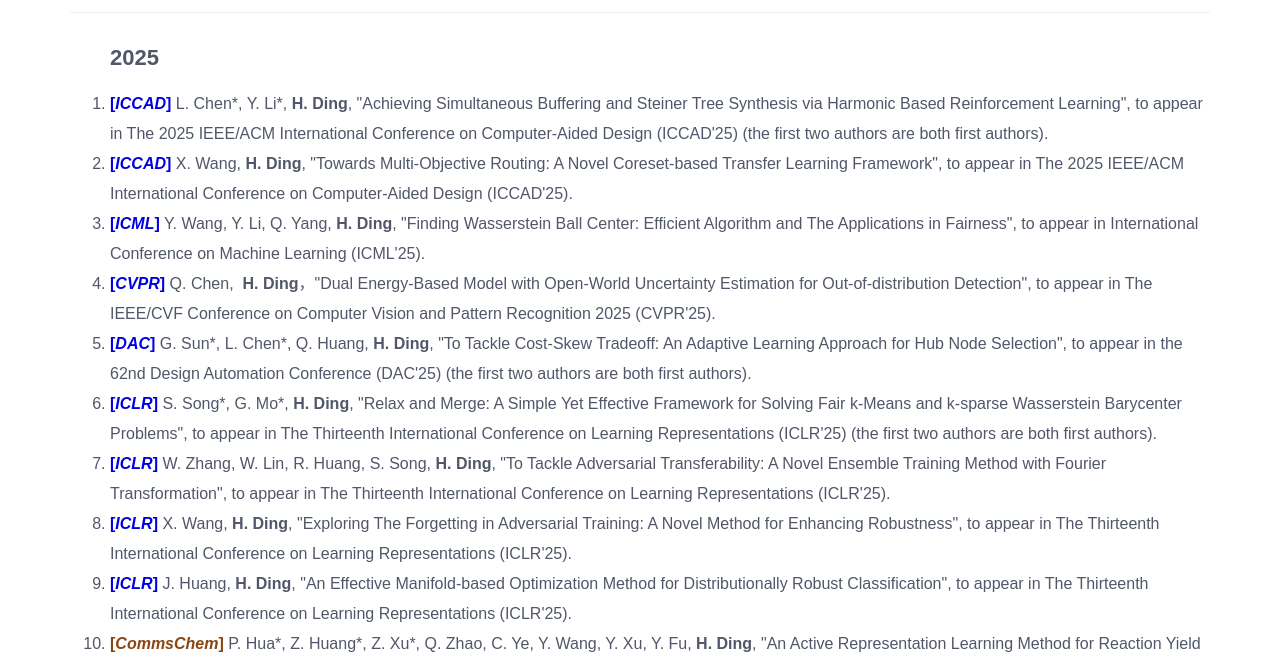
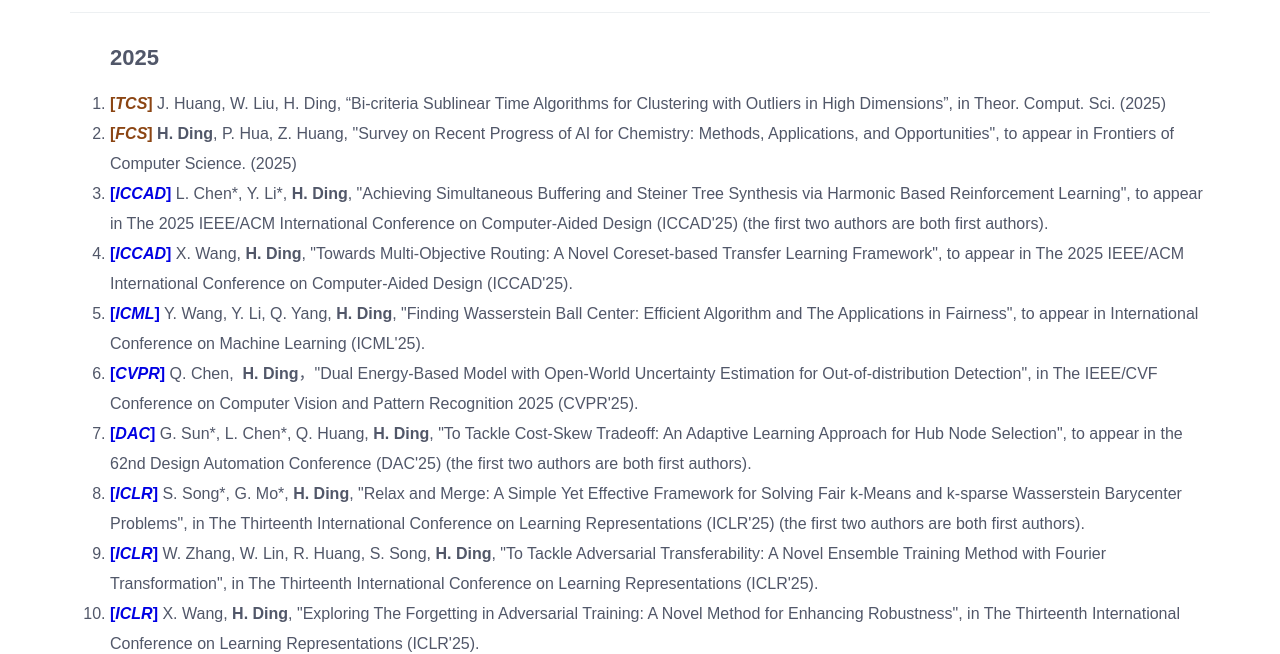
Before and after one commit to hu-ding/hu-ding.github.io, a plain HTML site: page publications.html in a window 1280 px wide. Shown: the part 152-806 px from the top of the page. Drawn offline with Linux system fonts and the light colour scheme; a web font is replaced by a local one.

Commit message:
Update publications.html

```diff
--- a/publications.html
+++ b/publications.html
@@ -81,25 +81,29 @@
                             <div class="divcss5-a">
                                 <div class="margin-b-30"></div>
                                 <h3>2025</h3>
+                                <li><b style="color:#8B4513">[<i>TCS</i>]</b> J. Huang, W. Liu, H. Ding, “Bi-criteria Sublinear Time Algorithms for Clustering with Outliers in High Dimensions”, in Theor. Comput. Sci. (2025)</li>
+
+                                <li><b style="color:#8B4513">[<i>FCS</i>]</b> <b>H. Ding</b>, P. Hua, Z. Huang, "Survey on Recent Progress of AI for Chemistry: Methods, Applications, and Opportunities", to appear in Frontiers of Computer Science. (2025)</li>
+
                                 <li><b style="color:#0000E3">[<i>ICCAD</i>]</b> L. Chen*, Y. Li*, <b>H. Ding</b>, "Achieving Simultaneous Buffering and Steiner Tree Synthesis via Harmonic Based Reinforcement Learning", to appear in The 2025 IEEE/ACM International Conference on Computer-Aided Design (ICCAD'25) (the first two authors are both first authors).</li>
 
                                 <li><b style="color:#0000E3">[<i>ICCAD</i>]</b> X. Wang, <b>H. Ding</b>, "Towards Multi-Objective Routing: A Novel Coreset-based Transfer Learning Framework", to appear in The 2025 IEEE/ACM International Conference on Computer-Aided Design (ICCAD'25).</li>
 
                                 <li><b style="color:#0000E3">[<i>ICML</i>]</b> Y. Wang, Y. Li, Q. Yang, <b>H. Ding</b>, "Finding Wasserstein Ball Center: Efficient Algorithm and The Applications in Fairness", to appear in International Conference on Machine Learning (ICML'25).</li>
 
-                                <li><b style="color:#0000E3">[<i>CVPR</i>]</b> Q. Chen,  <b>H. Ding</b>，"Dual Energy-Based Model with Open-World Uncertainty Estimation for Out-of-distribution Detection", to appear in The IEEE/CVF Conference on Computer Vision and Pattern Recognition 2025 (CVPR'25).</li>
+                                <li><b style="color:#0000E3">[<i>CVPR</i>]</b> Q. Chen,  <b>H. Ding</b>，"Dual Energy-Based Model with Open-World Uncertainty Estimation for Out-of-distribution Detection", in The IEEE/CVF Conference on Computer Vision and Pattern Recognition 2025 (CVPR'25).</li>
 
                                 <li><b style="color:#0000E3">[<i>DAC</i>]</b> G. Sun*, L. Chen*, Q. Huang, <b>H. Ding</b>, "To Tackle Cost-Skew Tradeoff: An Adaptive Learning Approach for Hub Node Selection", to appear in the 62nd Design Automation Conference (DAC'25) (the first two authors are both first authors).</li>
 
-                                <li><b style="color:#0000E3">[<i>ICLR</i>]</b> S. Song*, G. Mo*, <b>H. Ding</b>, "Relax and Merge: A Simple Yet Effective Framework for Solving Fair k-Means and k-sparse Wasserstein Barycenter Problems", to appear in The Thirteenth International Conference on Learning Representations (ICLR'25) (the first two authors are both first authors).</li>
+                                <li><b style="color:#0000E3">[<i>ICLR</i>]</b> S. Song*, G. Mo*, <b>H. Ding</b>, "Relax and Merge: A Simple Yet Effective Framework for Solving Fair k-Means and k-sparse Wasserstein Barycenter Problems", in The Thirteenth International Conference on Learning Representations (ICLR'25) (the first two authors are both first authors).</li>
 
-                                <li><b style="color:#0000E3">[<i>ICLR</i>]</b> W. Zhang, W. Lin, R. Huang, S. Song, <b>H. Ding</b>, "To Tackle Adversarial Transferability: A Novel Ensemble Training Method with Fourier Transformation", to appear in The Thirteenth International Conference on Learning Representations (ICLR'25).</li>
+                                <li><b style="color:#0000E3">[<i>ICLR</i>]</b> W. Zhang, W. Lin, R. Huang, S. Song, <b>H. Ding</b>, "To Tackle Adversarial Transferability: A Novel Ensemble Training Method with Fourier Transformation", in The Thirteenth International Conference on Learning Representations (ICLR'25).</li>
 
-                                <li><b style="color:#0000E3">[<i>ICLR</i>]</b> X. Wang, <b>H. Ding</b>, "Exploring The Forgetting in Adversarial Training: A Novel Method for Enhancing Robustness", to appear in The Thirteenth International Conference on Learning Representations (ICLR'25).</li>
+                                <li><b style="color:#0000E3">[<i>ICLR</i>]</b> X. Wang, <b>H. Ding</b>, "Exploring The Forgetting in Adversarial Training: A Novel Method for Enhancing Robustness", in The Thirteenth International Conference on Learning Representations (ICLR'25).</li>
 
-                                <li><b style="color:#0000E3">[<i>ICLR</i>]</b> J. Huang, <b>H. Ding</b>, "An Effective Manifold-based Optimization Method for Distributionally Robust Classification", to appear in The Thirteenth International Conference on Learning Representations (ICLR'25).</li>
+                                <li><b style="color:#0000E3">[<i>ICLR</i>]</b> J. Huang, <b>H. Ding</b>, "An Effective Manifold-based Optimization Method for Distributionally Robust Classification", in The Thirteenth International Conference on Learning Representations (ICLR'25).</li>
 
-                                <li><b style="color:#8B4513">[<i>CommsChem</i>]</b> P. Hua*, Z. Huang*, Z. Xu*, Q. Zhao, C. Ye, Y. Wang, Y. Xu, Y. Fu, <b>H. Ding</b>, "An Active Representation Learning Method for Reaction Yield Prediction with Small-scale Data", to appear in Communications Chemistry (the first three authors are all first authors).</li>
+                                <li><b style="color:#8B4513">[<i>CommsChem</i>]</b> P. Hua*, Z. Huang*, Z. Xu*, Q. Zhao, C. Ye, Y. Wang, Y. Xu, Y. Fu, <b>H. Ding</b>, "An Active Representation Learning Method for Reaction Yield Prediction with Small-scale Data", in Communications Chemistry (the first three authors are all first authors). (2025)</li>
 
                                 <div class="margin-b-30"></div>
                                 <h3>2024</h3>
```
